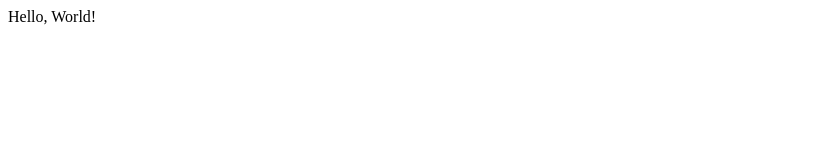
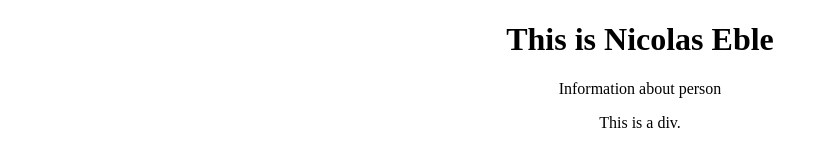
Before and after one commit to FlagrantZebra/FlagrantZebra.github.io, a plain HTML site: page index.html in a window 1280 px wide. Shown: the whole page, without its empty margins (0-828 px from the left). Drawn offline with Linux system fonts and the light colour scheme.

Commit message:
Centering of Text

```diff
--- a/index.html
+++ b/index.html
@@ -1,10 +1,17 @@
 <!DOCTYPE HTML>
  <html>
         <head>
-                <meta charset="utf-8">
-                <title>Hello, World!</title>
+        <style>
+        h1 {text-align: center;}
+        p {text-align: center;}
+        div {text-align: center;}
+        </style>
+            <meta charset="utf-8">
+            <title>Nicolas Eble</title>
         </head>
         <body>
-        Hello, World!
+            <h1> This is Nicolas Eble </h1>
+            <p> Information about person </p>
+            <div> This is a div. </div>
         </body>
  </html>
```
